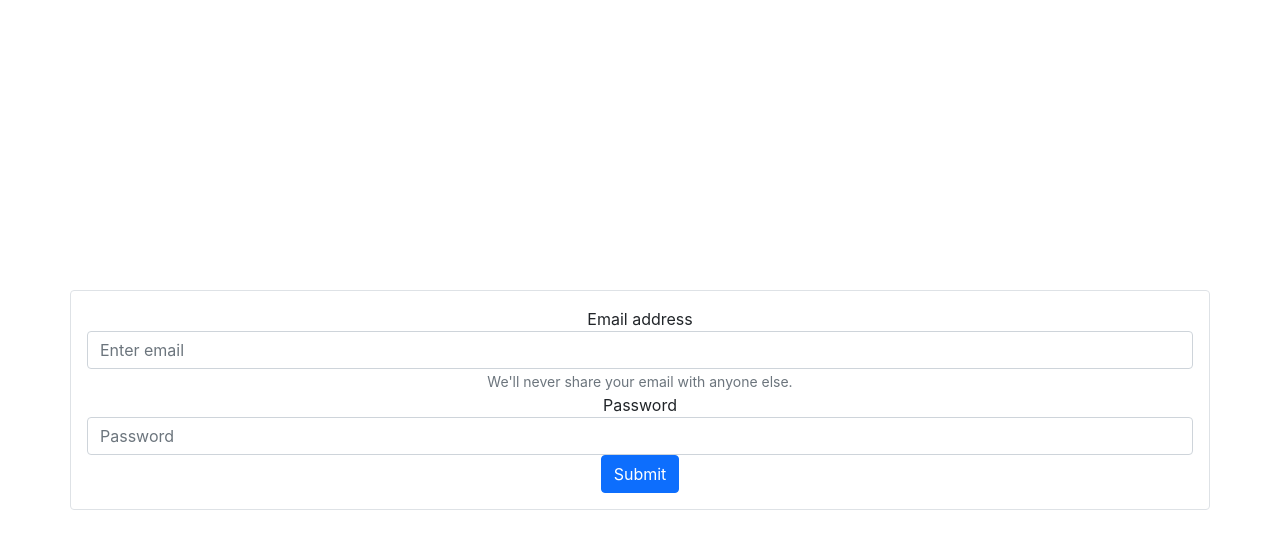
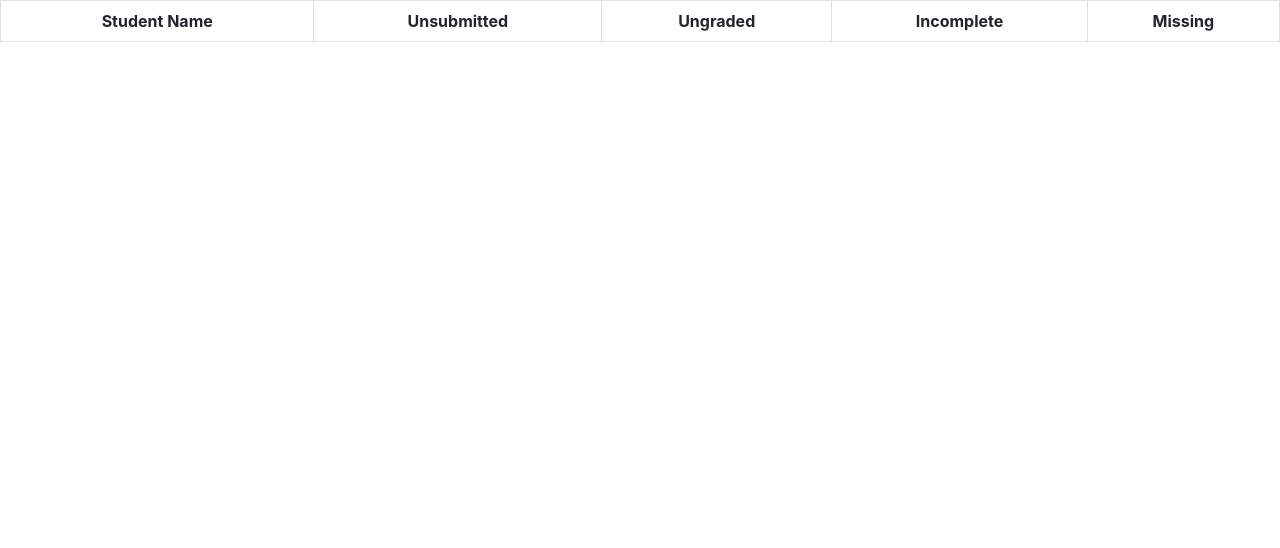
Before and after one commit to TravCook/homeworkTracker, a React (Create React App) app in the folder client/: page /grades in a window 1280 px wide. Shown: the top 548 px of the page. Built offline with nearby package versions, Linux system fonts and the light colour scheme.

Commit message:
about 50% of the way through the react refactor, tomorrow we will be doworking on context so we can render the students table

```diff
--- a/client/package.json
+++ b/client/package.json
@@ -9,6 +9,7 @@
     "@testing-library/user-event": "^12.8.1",
     "react": "^17.0.1",
     "react-dom": "^17.0.1",
+    "react-router-dom": "^6.2.2",
     "react-scripts": "4.0.3",
     "web-vitals": "^1.1.0"
   },
--- a/client/public/index.html
+++ b/client/public/index.html
@@ -30,7 +30,7 @@
       work correctly both with client-side routing and a non-root public URL.
       Learn how to configure a non-root public URL by running `npm run build`.
     -->
-    <title>React App</title>
+    <title>BCS Homework Tracker</title>
   </head>
   <body>
     <noscript>You need to enable JavaScript to run this app.</noscript>
--- a/client/src/App.js
+++ b/client/src/App.js
@@ -1,11 +1,15 @@
-import React, { useState, useEffect } from 'react';
+import React, {useState, useEffect} from 'react';
+import {BrowserRouter as Router, Route, Routes} from 'react-router-dom'
 import './App.css';
 import Login from "./components/login/login.js"
-import { LoginProvider } from './utils/loginContext';
+import StudentTable from './components/studentTable/studentTable.js';
 
 function App() {
   const [email, setEmail] = useState()
   const [password, setPassword] = useState()
+  const [assignments, setAssignments] = useState()
+  const [homeworks, setHomeworks] = useState()
+  const [students, setStudents] = useState()
 
   const handleEmailChange = (event) => {
     const formEmail = event.target.value;
@@ -37,7 +41,6 @@ function App() {
     email: email,
     password: password
     }
-    console.log(loginCred)
     const body = {
       email: loginCred.email,
       password: loginCred.password
@@ -49,28 +52,42 @@ function App() {
         "Content-Type": "application/json"
       },
       body: JSON.stringify(body)
-    }).then((res) =>
-      res.json())
+    }).then(async (res) =>
+      await res.json())
       .then((data) => {
-        console.log(data)
+        setHomeworks(data.homeworks)
+        setAssignments(data.assignments)
         //THIS IS WHERE THE STUDENT RENDERING NEEDS TO HAPPEN
         for (let i = 0; i < data.homeworks.length; i++) {
           listOfStudents.push(data.homeworks[i].studentName);
         }
         listOfStudents = filterUniqueStudents(listOfStudents);
-        console.log(listOfStudents)
+        setStudents(listOfStudents)
         // getgrades(data)
+      }).then(async () => {
+        // await
+        // window.location.href = "/grades"
       })
   }
 
-
-
+  useEffect(() => {
+    console.log({
+      email: email,
+      password: password,
+      assignments: assignments,
+      students: students,
+      homeworks: homeworks
+    })
+  })
 
   return (
     <div className="App">
-      <LoginProvider>
-        <Login handleClick={loginSubmit} handleEmailChange={handleEmailChange} handlePasswordChange={handlePasswordChange}></Login>
-      </LoginProvider>
+      <Router>
+        <Routes>
+          <Route path="/" element={<Login handleClick={loginSubmit} handleEmailChange={handleEmailChange} handlePasswordChange={handlePasswordChange} />} />
+          <Route path="/grades" element={<StudentTable students={students} />} />
+        </Routes>
+      </Router>
     </div>
   );
 }
--- a/client/src/components/login/login.js
+++ b/client/src/components/login/login.js
@@ -1,41 +1,37 @@
-import React, { useState, useEffect } from 'react';
+import React from 'react';
 import './login.css'
-import { useLoginContext } from '../../utils/loginContext';
 
 
 const Login = (props) => {
 
-  const [email, setEmail] = useState()
-  const [password, setPassword] = useState()
-
   return(
-    <div class="container login-centering rounded border">
-      <form class="loginForm" >
-        <div class="form-group">
-          <label for="emailInput">Email address</label>
+    <div className="container login-centering rounded border">
+      <form className="loginForm" >
+        <div className="form-group">
+          <label htmlFor="emailInput">Email address</label>
           <input
             type="email"
-            class="form-control"
+            className="form-control"
             id="emailInput"
             aria-describedby="emailHelp"
             placeholder="Enter email"
             onChange={props.handleEmailChange}
           />
-          <small id="emailHelp" class="form-text text-muted"
+          <small id="emailHelp" className="form-text text-muted"
             >We'll never share your email with anyone else.
           </small>
         </div>
-        <div class="form-group">
-          <label for="passwordInput">Password</label>
+        <div className="form-group">
+          <label htmlFor="passwordInput">Password</label>
           <input
             type="password"
-            class="form-control"
+            className="form-control"
             id="passwordInput"
             placeholder="Password"
             onChange={props.handlePasswordChange}
           />
         </div>
-        <button type="submit" class="btn btn-primary formSubmit" onClick={props.handleClick}>Submit</button>
+        <button type="submit" className="btn btn-primary formSubmit" onClick={props.handleClick}>Submit</button>
       </form>
     </div>
   )
--- /dev/null
+++ b/client/src/components/student/student.js
@@ -0,0 +1,9 @@
+import React from 'react'
+
+const Student = () => {
+  return (
+    <div></div>
+  )
+}
+
+export default Student
--- /dev/null
+++ b/client/src/components/studentTable/studentTable.js
@@ -0,0 +1,26 @@
+import React from 'react'
+import Student from '../student/student'
+
+const StudentTable = (props) => {
+  console.log(props)
+  return (
+    <div className="table-responsive studentList hidden">
+      <table className="table table-hover table-bordered rounded">
+        <thead>
+          <tr>
+            <th scope="col">Student Name</th>
+            <th scope="col">Unsubmitted</th>
+            <th scope="col">Ungraded</th>
+            <th scope="col">Incomplete</th>
+            <th scope="col">Missing</th>
+          </tr>
+        </thead>
+        <tbody>
+          {console.log(props.students)}
+        </tbody>
+      </table>
+    </div>
+  )
+}
+
+export default StudentTable
--- a/client/src/utils/loginContext.js
+++ /dev/null
@@ -1,22 +0,0 @@
-import React, { createContext, useContext } from 'react';
-
-// Initialize new context for login
-const LoginContext = createContext();
-
-export const useLoginContext = () => useContext(LoginContext);
-
-// loginProvider component that holds initial state, returns provider component
-export const LoginProvider = ({ children }) => {
-  const initialState = {
-    email: "",
-    password: ""
-  };
-
-  // Provider components expect a value prop to be passed
-  return (
-    <LoginContext.Provider value={initialState}>
-      {/* Render children passed from props */}
-      {children}
-    </LoginContext.Provider>
-  );
-};
```
Also changed, not shown: client/src/components/student/student.css (added), client/src/components/studentTable/studentTable.css (added), 2 other files (tests, documents, lock files or other folders).
